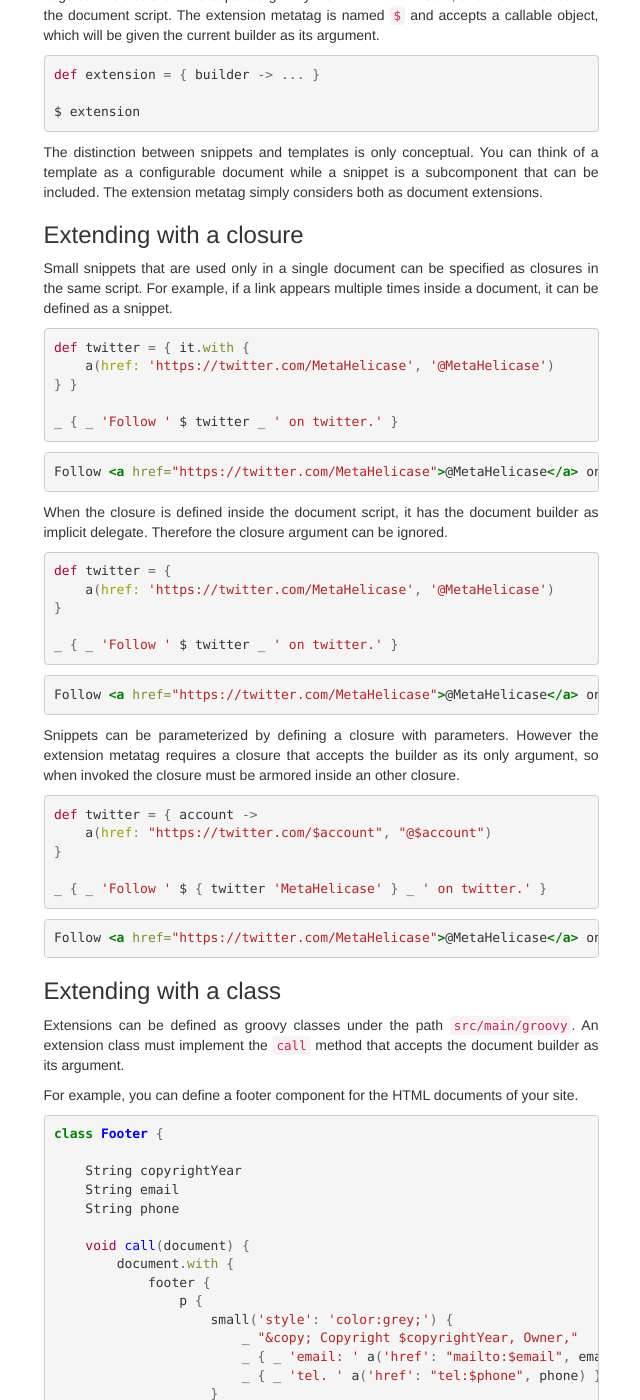
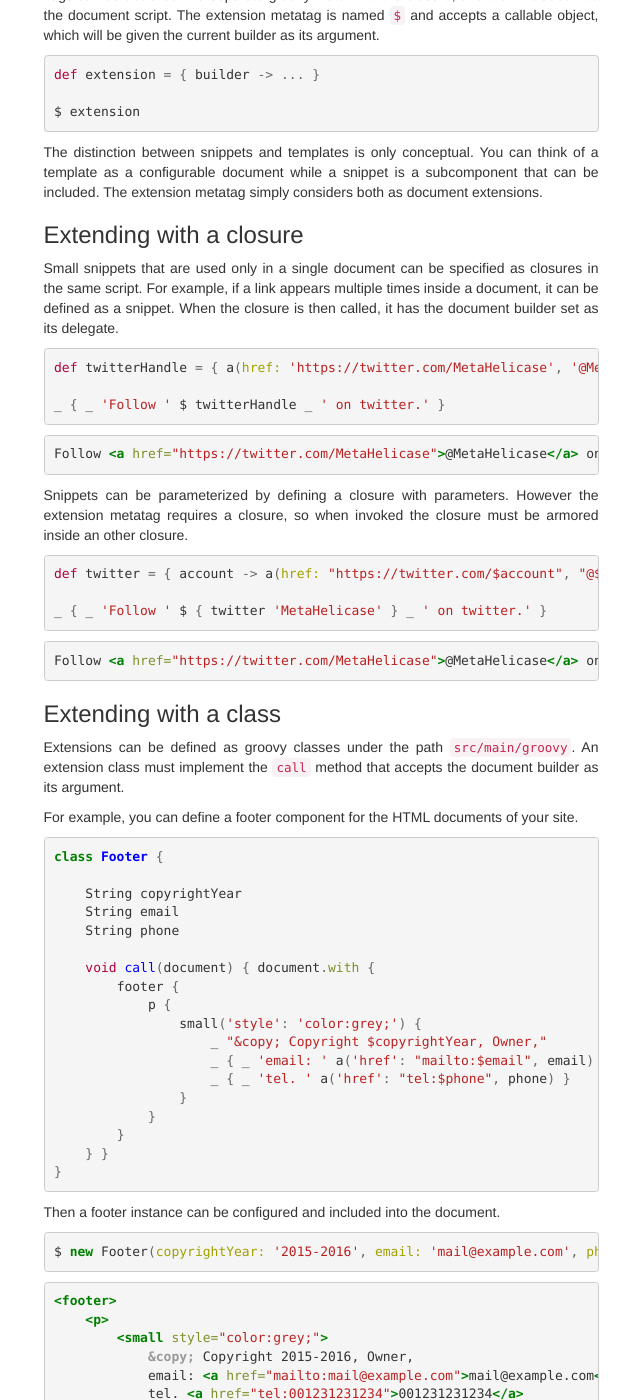
Before and after one commit to metahelicase/site-builder, a Jekyll site: the page built from examples/index.md, in a window 1280 px wide and 1400 px high, scrolled down 5634 px. Shown: the whole window, without its empty margins (319-959 px from the left). Built offline with Jekyll 4.4.1, drawn with Linux system fonts in a browser that asks for light colours; nearby versions of some CDN libraries; Markdown is read by kramdown in place of the engine named in the settings; some of the changed text lies outside the part shown.

Commit message:
Updated closure usage description; added global parameters description

```diff
--- a/examples/index.md
+++ b/examples/index.md
@@ -342,28 +342,12 @@ The extension metatag simply considers both as document extensions.
 
 Small snippets that are used only in a single document can be specified as closures in the same script.
 For example, if a link appears multiple times inside a document, it can be defined as a snippet.
+When the closure is then called, it has the document builder set as its delegate.
 
 {% highlight groovy %}
-def twitter = { it.with {
-    a(href: 'https://twitter.com/MetaHelicase', '@MetaHelicase')
-} }
+def twitterHandle = { a(href: 'https://twitter.com/MetaHelicase', '@MetaHelicase') }
 
-_ { _ 'Follow ' $ twitter _ ' on twitter.' }
-{% endhighlight %}
-
-{% highlight html %}
-Follow <a href="https://twitter.com/MetaHelicase">@MetaHelicase</a> on twitter.
-{% endhighlight %}
-
-When the closure is defined inside the document script, it has the document builder as implicit delegate.
-Therefore the closure argument can be ignored.
-
-{% highlight groovy %}
-def twitter = {
-    a(href: 'https://twitter.com/MetaHelicase', '@MetaHelicase')
-}
-
-_ { _ 'Follow ' $ twitter _ ' on twitter.' }
+_ { _ 'Follow ' $ twitterHandle _ ' on twitter.' }
 {% endhighlight %}
 
 {% highlight html %}
@@ -371,12 +355,10 @@ Follow <a href="https://twitter.com/MetaHelicase">@MetaHelicase</a> on twitter.
 {% endhighlight %}
 
 Snippets can be parameterized by defining a closure with parameters.
-However the extension metatag requires a closure that accepts the builder as its only argument, so when invoked the closure must be armored inside an other closure.
+However the extension metatag requires a closure, so when invoked the closure must be armored inside an other closure.
 
 {% highlight groovy %}
-def twitter = { account ->
-    a(href: "https://twitter.com/$account", "@$account")
-}
+def twitter = { account -> a(href: "https://twitter.com/$account", "@$account") }
 
 _ { _ 'Follow ' $ { twitter 'MetaHelicase' } _ ' on twitter.' }
 {% endhighlight %}
@@ -399,19 +381,17 @@ class Footer {
     String email
     String phone
 
-    void call(document) {
-        document.with {
-            footer {
-                p {
-                    small('style': 'color:grey;') {
-                        _ "&copy; Copyright $copyrightYear, Owner,"
-                        _ { _ 'email: ' a('href': "mailto:$email", email) _ ','}
-                        _ { _ 'tel. ' a('href': "tel:$phone", phone) }
-                    }
+    void call(document) { document.with {
+        footer {
+            p {
+                small('style': 'color:grey;') {
+                    _ "&copy; Copyright $copyrightYear, Owner,"
+                    _ { _ 'email: ' a('href': "mailto:$email", email) _ ','}
+                    _ { _ 'tel. ' a('href': "tel:$phone", phone) }
                 }
             }
         }
-    }
+    } }
 }
 {% endhighlight %}
 
@@ -432,3 +412,40 @@ $ new Footer(copyrightYear: '2015-2016', email: 'mail@example.com', phone: '0012
     </p>
 </footer>
 {% endhighlight %}
+
+## Global parameters
+
+In the `build.gradle` script, in addition to the `root` and `indentation` properties, the `site` block can contain the definition of global parameters.
+Those parameters are available in all the page scripts, contained under a variable named `site`.
+
+`build.gradle`
+{% highlight groovy %}
+plugins {
+    id 'org.metahelicase.site-builder' version '1.0'
+}
+
+site {
+    root '/mysite/'
+    indentation 4
+    global.with {
+        title = 'My Site'
+        copyrightYear = 2016
+    }
+}
+{% endhighlight %}
+
+`src/main/site/index.groovy`
+{% highlight groovy %}
+h1 site.title
+a(href: site.root, 'Home')
+p "This is page $site.page"
+footer "Copyright (C) $site.copyrightYear"
+{% endhighlight %}
+
+`build/site/index.html`
+{% highlight html %}
+<h1>My Site</h1>
+<a href="/mysite/">Home</a>
+<p>This is page /mysite/index.html</p>
+<footer>Copyright (C) 2016</footer>
+{% endhighlight %}
```
